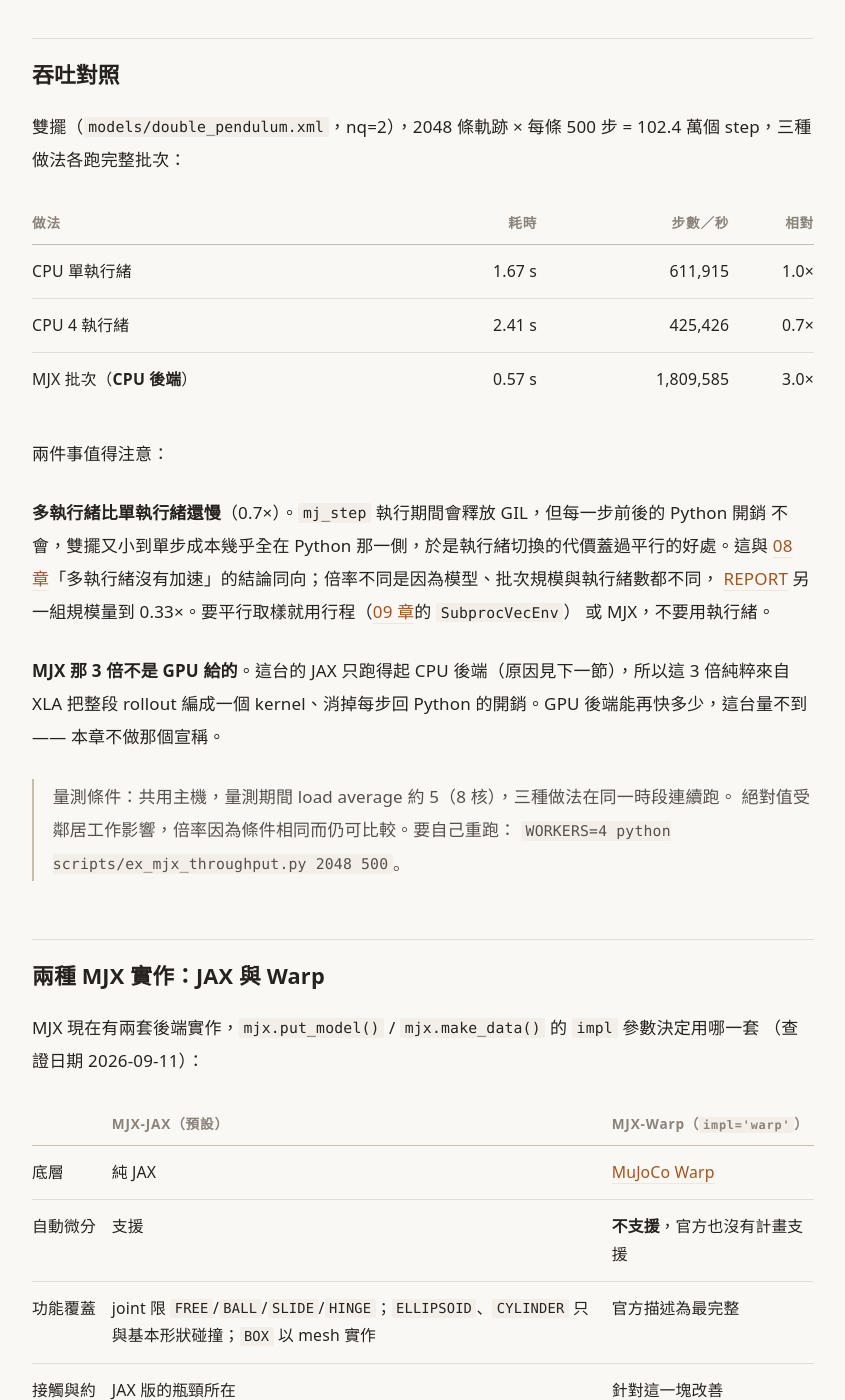
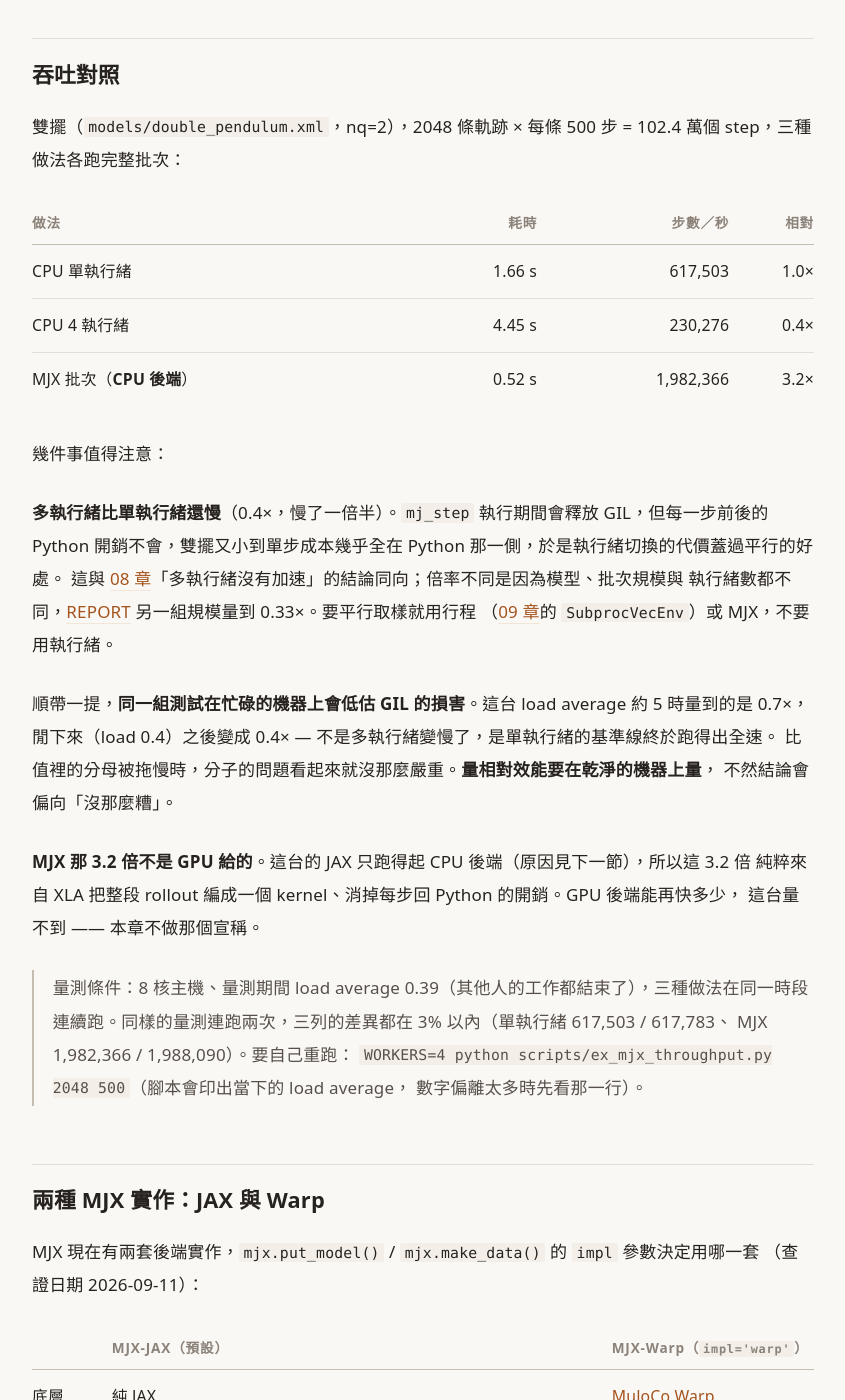
Before and after one commit to wicanr2/mujoco-tutorial-zh, a Jekyll site: the page built from docs/02-programming/08-mjx-gpu.md, in a window 1280 px wide and 1400 px high, scrolled down 2205 px. Shown: the whole window, without its empty margins (217-1062 px from the left). Built offline with Jekyll 4.4.1, drawn with Linux system fonts in a browser that asks for light colours; our own code applies the rules of GitHub Pages for plain Markdown files.

Commit message:
docs: 28 章吞吐改用閒置主機的量測，並更正「倍率可比」那條規則
原本的數字是在 load ≈ 5 的共用主機上量的，文件標了但書說「絕對值不可比、
倍率可比」。機器閒下來（load 0.39）重量之後發現後半句是錯的：

  CPU 單執行緒   617,503 步/秒  1.0×   （原 611,915，1.0×）
  CPU 4 執行緒   230,276 步/秒  0.4×   （原 425,426，0.7×）
  MJX 批次       1,982,366 步/秒 3.2×  （原 1,809,585，3.0×）

多執行緒那列從 0.7× 掉到 0.4×。變的不是多執行緒，是單執行緒的分母 ——
基準線先前也被鄰居拖慢，於是 GIL 的損害看起來沒那麼嚴重。**基準線被污染時
倍率一樣不可信**，這點寫進 28 章、AGENTS.md 的量測規範與 REPORT 第 33 條。

連跑兩次確認重現性：三列差異都在 3% 以內。

Co-Authored-By: Claude Opus 5 (1M context) <noreply@anthropic.com>

```diff
--- a/docs/02-programming/08-mjx-gpu.md
+++ b/docs/02-programming/08-mjx-gpu.md
@@ -65,25 +65,32 @@ out = batched(qpos0); out.block_until_ready()   # 第二次：穩態吞吐
 
 | 做法 | 耗時 | 步數／秒 | 相對 |
 | --- | ---: | ---: | ---: |
-| CPU 單執行緒 | 1.67 s | 611,915 | 1.0× |
-| CPU 4 執行緒 | 2.41 s | 425,426 | 0.7× |
-| MJX 批次（**CPU 後端**） | 0.57 s | 1,809,585 | 3.0× |
+| CPU 單執行緒 | 1.66 s | 617,503 | 1.0× |
+| CPU 4 執行緒 | 4.45 s | 230,276 | 0.4× |
+| MJX 批次（**CPU 後端**） | 0.52 s | 1,982,366 | 3.2× |
 
-兩件事值得注意：
+幾件事值得注意：
 
-**多執行緒比單執行緒還慢**（0.7×）。`mj_step` 執行期間會釋放 GIL，但每一步前後的 Python 開銷
-不會，雙擺又小到單步成本幾乎全在 Python 那一側，於是執行緒切換的代價蓋過平行的好處。這與
-[08 章](03-rl-swingup.md)「多執行緒沒有加速」的結論同向；倍率不同是因為模型、批次規模與執行緒數都不同，
-[REPORT](../../REPORT.md) 另一組規模量到 0.33×。要平行取樣就用行程（[09 章](04-ppo-gymnasium.md)的 `SubprocVecEnv`）
-或 MJX，不要用執行緒。
+**多執行緒比單執行緒還慢**（0.4×，慢了一倍半）。`mj_step` 執行期間會釋放 GIL，但每一步前後的
+Python 開銷不會，雙擺又小到單步成本幾乎全在 Python 那一側，於是執行緒切換的代價蓋過平行的好處。
+這與 [08 章](03-rl-swingup.md)「多執行緒沒有加速」的結論同向；倍率不同是因為模型、批次規模與
+執行緒數都不同，[REPORT](../../REPORT.md) 另一組規模量到 0.33×。要平行取樣就用行程
+（[09 章](04-ppo-gymnasium.md)的 `SubprocVecEnv`）或 MJX，不要用執行緒。
 
-**MJX 那 3 倍不是 GPU 給的**。這台的 JAX 只跑得起 CPU 後端（原因見下一節），所以這 3 倍純粹來自
-XLA 把整段 rollout 編成一個 kernel、消掉每步回 Python 的開銷。GPU 後端能再快多少，這台量不到 ——
-本章不做那個宣稱。
+順帶一提，**同一組測試在忙碌的機器上會低估 GIL 的損害**。這台 load average 約 5 時量到的是
+0.7×，閒下來（load 0.4）之後變成 0.4× — 不是多執行緒變慢了，是單執行緒的基準線終於跑得出全速。
+比值裡的分母被拖慢時，分子的問題看起來就沒那麼嚴重。**量相對效能要在乾淨的機器上量**，
+不然結論會偏向「沒那麼糟」。
 
-> 量測條件：共用主機，量測期間 load average 約 5（8 核），三種做法在同一時段連續跑。
-> 絕對值受鄰居工作影響，倍率因為條件相同而仍可比較。要自己重跑：
-> `WORKERS=4 python scripts/ex_mjx_throughput.py 2048 500`。
+**MJX 那 3.2 倍不是 GPU 給的**。這台的 JAX 只跑得起 CPU 後端（原因見下一節），所以這 3.2 倍
+純粹來自 XLA 把整段 rollout 編成一個 kernel、消掉每步回 Python 的開銷。GPU 後端能再快多少，
+這台量不到 —— 本章不做那個宣稱。
+
+> 量測條件：8 核主機、量測期間 load average 0.39（其他人的工作都結束了），三種做法在同一時段
+> 連續跑。同樣的量測連跑兩次，三列的差異都在 3% 以內（單執行緒 617,503 / 617,783、
+> MJX 1,982,366 / 1,988,090）。要自己重跑：
+> `WORKERS=4 python scripts/ex_mjx_throughput.py 2048 500`（腳本會印出當下的 load average，
+> 數字偏離太多時先看那一行）。
 
 ## 兩種 MJX 實作：JAX 與 Warp
 
```
Also changed, not shown: AGENTS.md (+4 -2 lines), README.md (+1 -1 lines), REPORT.md (+2 -1 lines).
